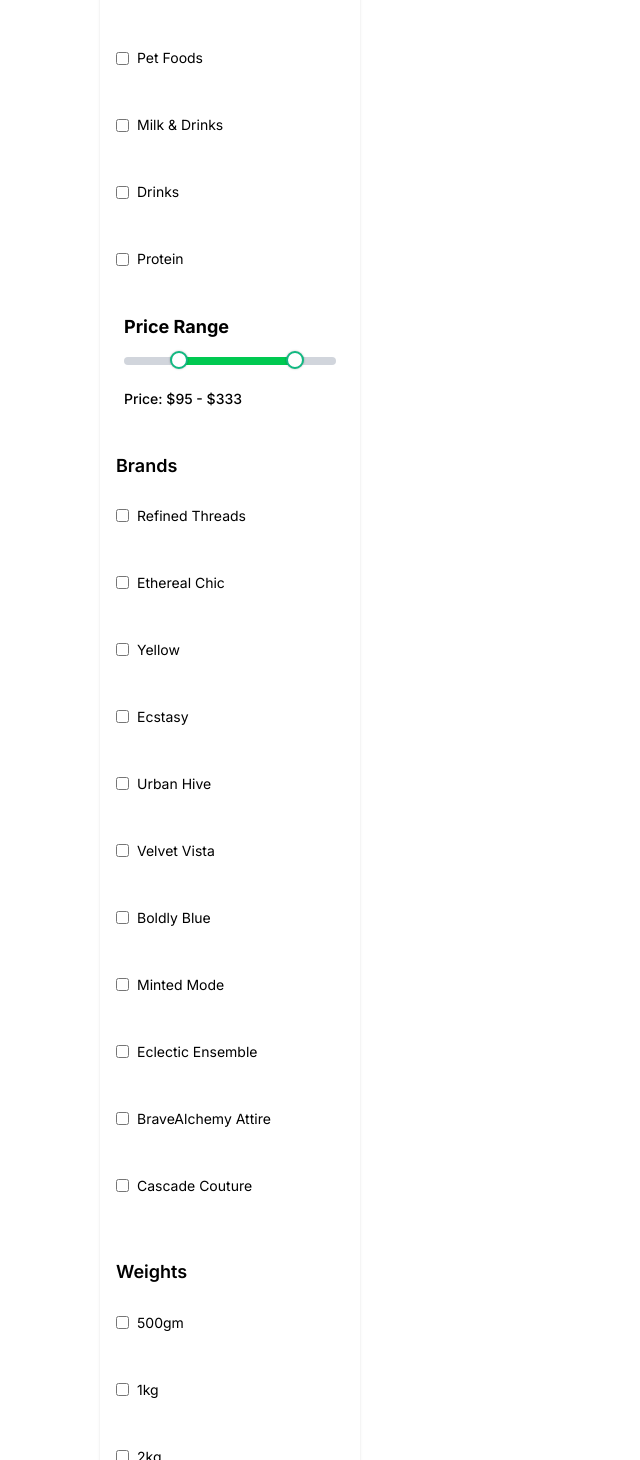
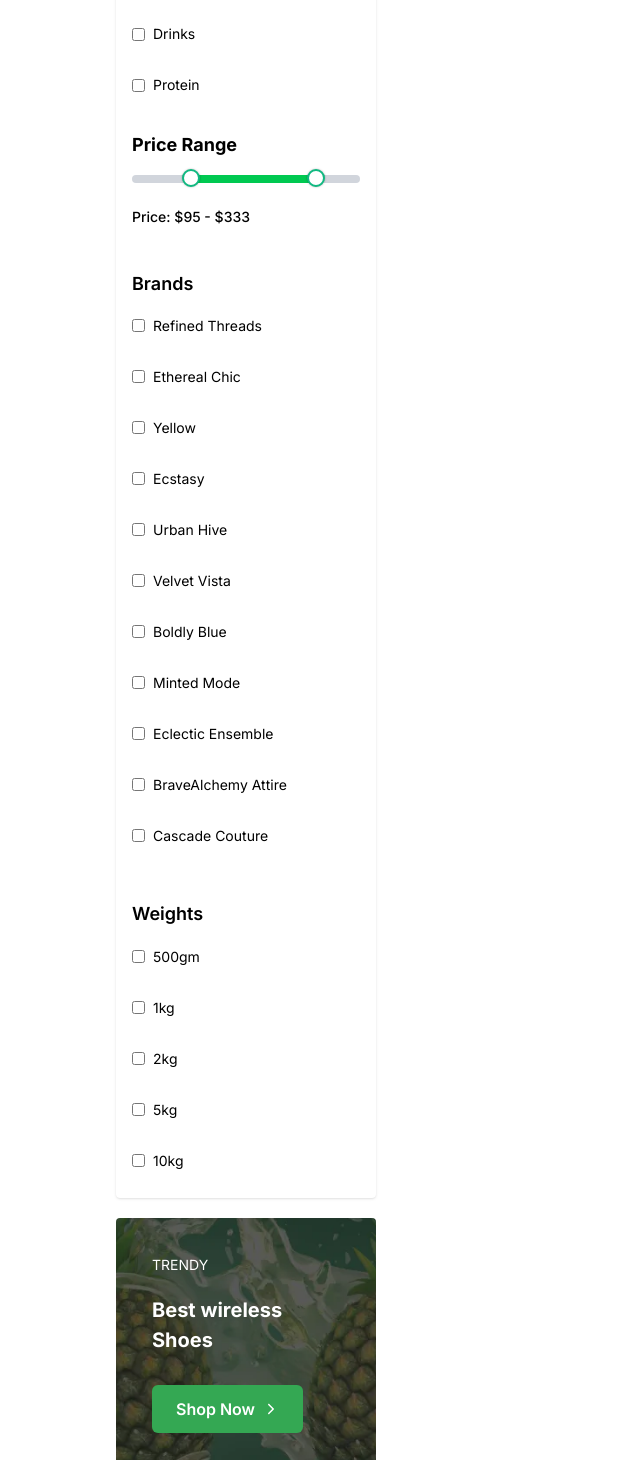
Before and after one commit to ahamedasif07/Project-Fresh-Grocery, a React (Vite) app: page /product in a window 1280 px wide. Shown: the part 790-2250 px from the top of the page, without its empty margins (0-640 px from the left). Built offline with nearby package versions, Linux system fonts and the light colour scheme.

Commit message:
data setup done

```diff
--- a/src/components/DuleRangSlider/DuleRangeSlider.jsx
+++ b/src/components/DuleRangSlider/DuleRangeSlider.jsx
@@ -19,7 +19,7 @@ const DualRangeSlider = () => {
   const getPercent = (value) => ((value - minVal) / (maxVal - minVal)) * 100;
 
   return (
-    <div className="w-full px-2">
+    <div className="w-full ">
       {/* Tailwind-compatible thumb style */}
       <style>
         {`
--- a/src/components/productSideBar/ProductSideBar.jsx
+++ b/src/components/productSideBar/ProductSideBar.jsx
@@ -1,9 +1,8 @@
-import React, { useState } from "react";
 import DualRangeSlider from "../DuleRangSlider/DuleRangeSlider";
+import PrimaryButton from "../PrymaryButton/PrimaryButton";
+import sidebarImage from "../../../public/assets/grocery-bg-2.webp";
 
 const ProductSideBar = () => {
-  const [price, setPrice] = useState(400);
-
   const categories = [
     "Vegetable",
     "Fruits",
@@ -35,6 +34,7 @@ const ProductSideBar = () => {
   const weights = ["500gm", "1kg", "2kg", "5kg", "10kg"];
 
   return (
+    <div className="w-65 p-4">
       <div className="w-65 p-4 bg-white shadow rounded space-y-6 text-sm">
         {/* Categories */}
         <div>
@@ -42,7 +42,7 @@ const ProductSideBar = () => {
           <div className="space-y-2">
             {categories.map((cat, idx) => (
               <label key={idx} className="flex items-center space-x-2 ">
-              <input type="checkbox" className="accent-green-600 my-[23px]" />
+                <input type="checkbox" className="accent-green-600 my-[15px]" />
                 <span>{cat}</span>
               </label>
             ))}
@@ -58,7 +58,10 @@ const ProductSideBar = () => {
           <div className="space-y-2">
             {brands.map((brand, idx) => (
               <label key={idx} className="flex items-center  space-x-2">
-              <input type="checkbox" className="accent-green-500  my-[23px]" />
+                <input
+                  type="checkbox"
+                  className="accent-green-500  my-[15px]"
+                />
                 <span>{brand}</span>
               </label>
             ))}
@@ -70,10 +73,34 @@ const ProductSideBar = () => {
           <div className="space-y-2">
             {weights.map((weight, idx) => (
               <label key={idx} className="flex items-center  space-x-2">
-              <input type="checkbox" className="accent-green-500  my-[23px]" />
+                <input
+                  type="checkbox"
+                  className="accent-green-500  my-[15px]"
+                />
                 <span>{weight}</span>
               </label>
             ))}
+          </div>
+        </div>
+      </div>
+      {/* side bar image */}
+      <div
+        data-aos="fade-up"
+        className="mt-[20px] rounded-sm p-4 bg-center bg-cover h-[250px] w-65 "
+        style={{ backgroundImage: `url(${sidebarImage})` }}
+      >
+        <div className="p-5">
+          <p className="text-[14px] text-white  uppercase ">TRENDY</p>
+          <h3 className="text-[20px] text-white font-bold py-5">
+            Best wireless Shoes
+          </h3>
+          <div className="mt-[10px]">
+            <PrimaryButton
+              text="Shop Now"
+              colour="#34A853"
+              hoverColour="#0A0A0A"
+            ></PrimaryButton>
+          </div>
         </div>
       </div>
     </div>
--- a/src/pages/Product.jsx
+++ b/src/pages/Product.jsx
@@ -5,8 +5,7 @@ import SectionContainer from "../components/SectionContainer/SectionContainer";
 
 const Product = () => {
   return (
-    <div>
-      <h2 className="text-7xl font bold">product page </h2>
+    <div className="mt-[50px]">
       <SectionContainer>
         <ProductSideBar />
       </SectionContainer>
```
Lines whose indentation alone changed are shown as unchanged.
